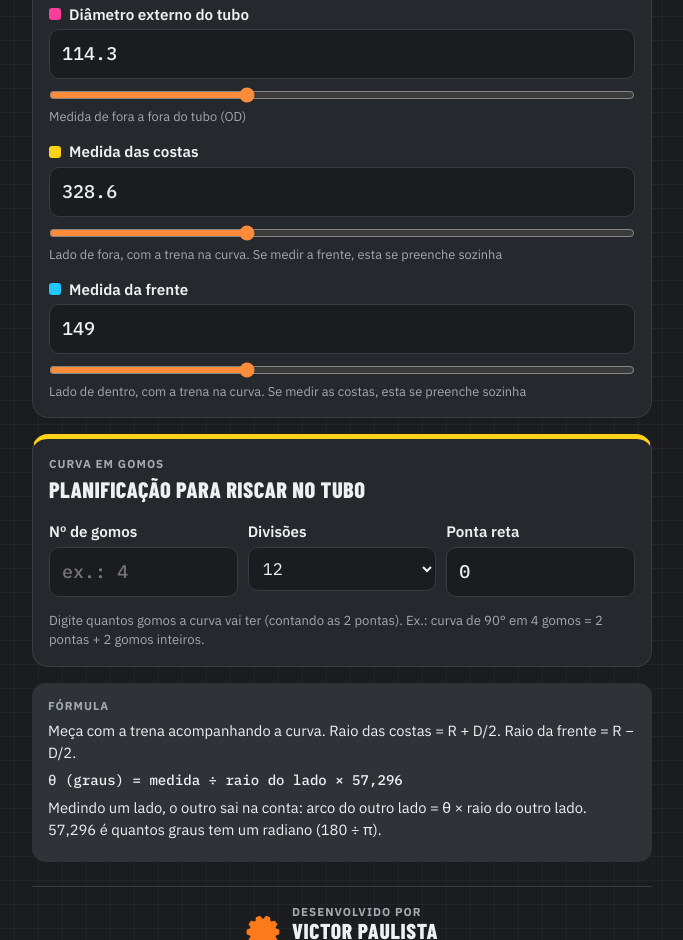
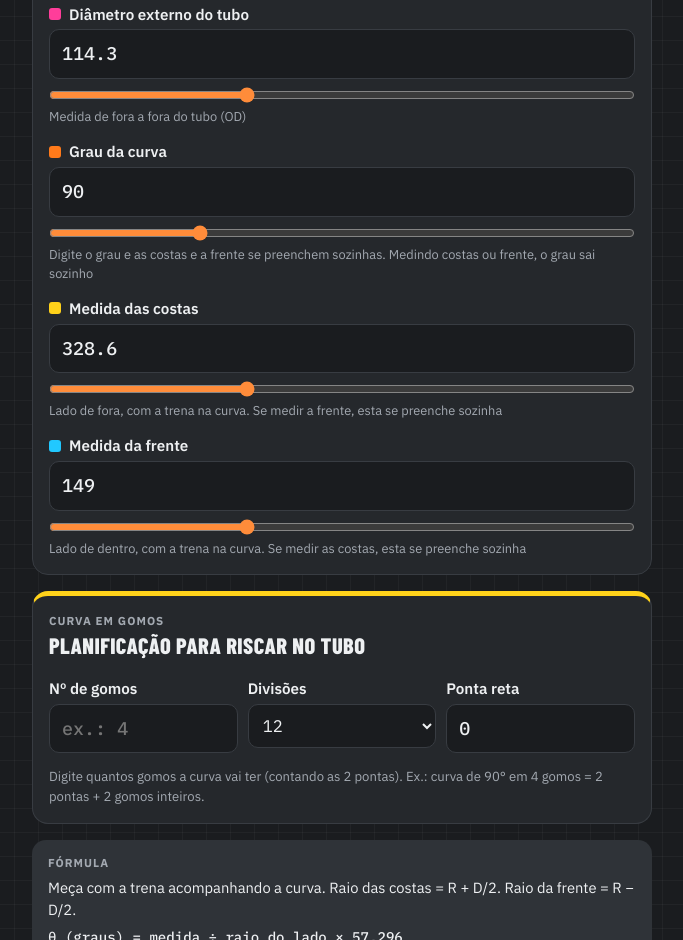
Before and after one commit to victorprojetos1999-hash/grau-da-curva, a plain HTML site: page index.html in a window 1280 px wide. Shown: the part 1400-2340 px from the top of the page, without its empty margins (298-981 px from the left). Drawn offline with Linux system fonts and the light colour scheme.

Commit message:
Campo de grau manual: preenche costas e frente sozinho
Co-Authored-By: Claude Opus 5.5 <noreply@anthropic.com>
Claude-Session: https://claude.ai/code/session_01DbJw39q92CsaGUEc8kLkdL

```diff
--- a/index.html
+++ b/index.html
@@ -402,18 +402,19 @@ document.querySelector(".tabs").addEventListener("click",e=>{const b=e.target.cl
 const FIELDS=[
   {id:"r",label:"Raio da curva (de centro)",hint:"Do centro da curva até o meio do tubo",val:152,color:"var(--green)"},
   {id:"d",label:"Diâmetro externo do tubo",hint:"Medida de fora a fora do tubo (OD)",val:114.3,color:"var(--magenta)"},
+  {id:"g",label:"Grau da curva",hint:"Digite o grau e as costas e a frente se preenchem sozinhas. Medindo costas ou frente, o grau sai sozinho",val:90,max:360,color:"var(--orange)"},
   {id:"cc",label:"Medida das costas",hint:"Lado de fora, com a trena na curva. Se medir a frente, esta se preenche sozinha",val:328.5,color:"var(--yellow)"},
   {id:"cf",label:"Medida da frente",hint:"Lado de dentro, com a trena na curva. Se medir as costas, esta se preenche sozinha",val:149.0,color:"var(--cyan)"}
 ];
 let fonte="cf", ultimo=null;
 $("fields").innerHTML=FIELDS.map(f=>`<div class="field"><label for="in-${f.id}"><span class="dot" style="background:${f.color}"></span>${f.label}</label>
   <input type="number" inputmode="decimal" step="any" min="0" id="in-${f.id}" value="${f.val}">
-  <input type="range" id="sl-${f.id}" min="0" max="${Math.round(f.val*3)}" step="0.5" value="${f.val}" aria-label="${f.label} (barra)">
+  <input type="range" id="sl-${f.id}" min="0" max="${f.max||Math.round(f.val*3)}" step="0.5" value="${f.val}" aria-label="${f.label} (barra)">
   <span class="hint">${f.hint}</span></div>`).join("");
 const setVal=(id,val)=>{const n=$("in-"+id),s=$("sl-"+id);n.value=val;if(val>+s.max)s.max=Math.ceil(val*1.5);s.value=val};
 FIELDS.forEach(f=>{
   const n=$("in-"+f.id), s=$("sl-"+f.id);
-  const mark=()=>{if(f.id==="cc"||f.id==="cf")fonte=f.id;if(f.id==="r"||f.id==="d")$("sel-nps").value=""};
+  const mark=()=>{if(f.id==="cc"||f.id==="cf"||f.id==="g")fonte=f.id;if(f.id==="r"||f.id==="d")$("sel-nps").value=""};
   n.addEventListener("input",()=>{mark();const x=parseFloat(n.value.replace(",","."));if(x>0){if(x>+s.max)s.max=Math.ceil(x*1.5);s.value=x}update()});
   s.addEventListener("input",()=>{mark();n.value=s.value;update()});
 });
@@ -430,13 +431,15 @@ $("sel-tipo").addEventListener("change",aplicaTubo);
 function update(){
   const v={}; FIELDS.forEach(f=>v[f.id]=parseFloat($("in-"+f.id).value.replace(",",".")));
   const outro=fonte==="cf"?"cc":"cf", Ro=v.r+v.d/2, Ri=v.r-v.d/2;
+  const limpa=()=>{["g","cc","cf"].filter(x=>x!==fonte).forEach(x=>$("in-"+x).value="");};
   const erro=t=>{$("ang").innerHTML=`—<span class="deg">°</span>`;$("msg").textContent=t;$("msg").hidden=false;$("extra").innerHTML="";$("dm").innerHTML="";};
   if(!(v.r>0&&v.d>0)) return erro("Preencha o raio e o diâmetro.");
   if(Ri<=0) return erro("O raio de centro tem que ser maior que a metade do diâmetro.");
-  if(!(v[fonte]>0)){$("in-"+outro).value="";return erro("Preencha a medida da frente ou das costas.");}
-  const t=v[fonte]/(fonte==="cf"?Ri:Ro);
-  if(t>2*Math.PI) return erro("Isso daria mais de uma volta completa. Confira as medidas.");
-  setVal(outro,Math.round(t*(outro==="cc"?Ro:Ri)*10)/10);
+  if(!(v[fonte]>0)){limpa();return erro(fonte==="g"?"Preencha o grau da curva.":"Preencha a medida da frente, das costas ou o grau.");}
+  const t=fonte==="g"?v.g*Math.PI/180:v[fonte]/(fonte==="cf"?Ri:Ro);
+  if(t>2*Math.PI+1e-9) return erro("Isso daria mais de uma volta completa. Confira as medidas.");
+  if(fonte==="g"){setVal("cc",Math.round(t*Ro*10)/10);setVal("cf",Math.round(t*Ri*10)/10);}
+  else {setVal(outro,Math.round(t*(outro==="cc"?Ro:Ri)*10)/10);setVal("g",Math.round(t*180/Math.PI*10)/10);}
   $("msg").hidden=true;
   const deg=t*180/Math.PI;
   $("ang").innerHTML=`${fmt(deg)}<span class="deg">°</span>`;
--- a/sw.js
+++ b/sw.js
@@ -1,4 +1,4 @@
-const CACHE="grau-da-curva-v5";
+const CACHE="grau-da-curva-v6";
 const FILES=["./","index.html","manifest.webmanifest","icon-192.png","icon-512.png","icon-maskable-512.png","apple-touch-icon.png"];
 self.addEventListener("install",e=>{e.waitUntil(caches.open(CACHE).then(c=>c.addAll(FILES.map(f=>new Request(f,{cache:"reload"})))));self.skipWaiting();});
 self.addEventListener("activate",e=>{e.waitUntil(caches.keys().then(k=>Promise.all(k.filter(x=>x!==CACHE).map(x=>caches.delete(x)))));self.clients.claim();});
```
Also changed, not shown: 1 other file.
